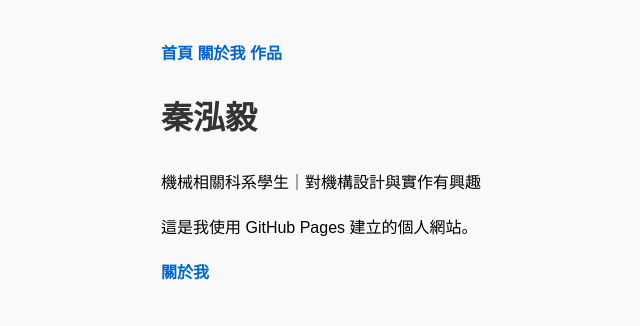
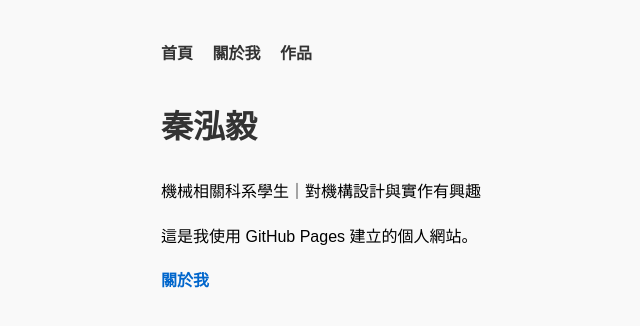
Before and after one commit to BEAK587/41423129.github.io, a plain HTML site: page index.html in a window 1280 px wide. Shown: the whole page, without its empty margins (79-719 px from the left). Drawn offline with Linux system fonts and the light colour scheme.

Commit message:
Update style.css

```diff
--- a/style.css
+++ b/style.css
@@ -20,3 +20,17 @@ a {
 a:hover {
   text-decoration: underline;
 }
+nav {
+  margin-bottom: 30px;
+}
+
+nav a {
+  margin-right: 15px;
+  color: #333;
+  text-decoration: none;
+  font-weight: bold;
+}
+
+nav a:hover {
+  text-decoration: underline;
+}
```
